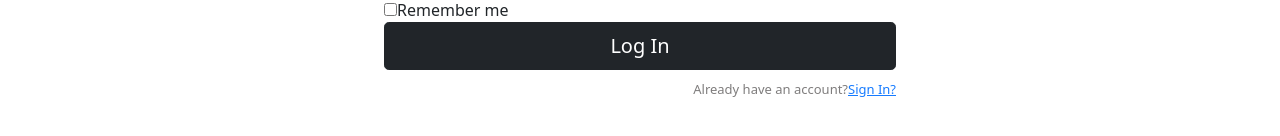
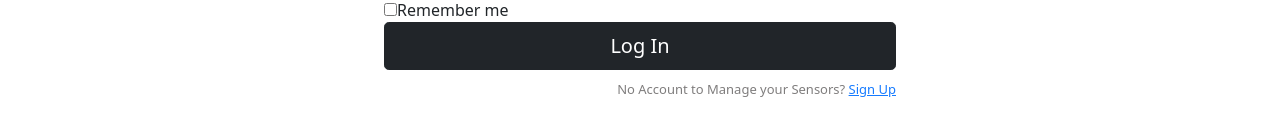
Before and after one commit to nipunai7/codebusters, a React (Create React App) app in the folder front-end/: page /sign-in in a window 1280 px wide. Shown: the part 418-554 px from the top of the page. Built offline with nearby package versions, Linux system fonts and the light colour scheme.

Commit message:
sign up/login text

```diff
--- a/front-end/src/components/login.component.js
+++ b/front-end/src/components/login.component.js
@@ -86,7 +86,7 @@ export default class Login extends Component {
               Log In
             </button>
             <p className="forgot-password text-right">
-              Already have an account?<a href="/sign-up">Sign In?</a>
+              No Account to Manage your Sensors? <a href="/sign-up">Sign Up</a>
             </p>
           </div>
         </form>
--- a/front-end/src/components/signup.component.js
+++ b/front-end/src/components/signup.component.js
@@ -165,7 +165,7 @@ export default class SignUp extends Component {
           {/* &nbsp; <input type='reset' className="btn btn-danger "  value='Reset'/> */}
 
           <p className="forgot-password text-right">
-            Already registered <a href="/sign-in">log in?</a>
+            Already registered? <a href="/sign-in">log in</a>
           </p>
         </form>
       </div>
```
